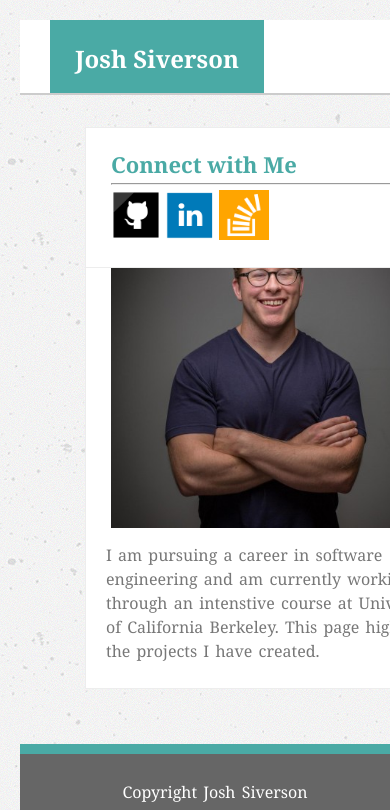
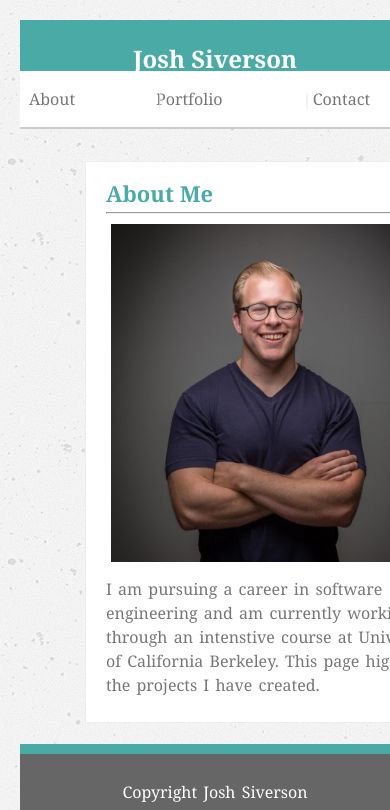
Before and after one commit to siverson90/Responsive-Portfolio, a plain HTML site: page index.html in a window 390 px wide. Shown: the top 810 px of the page. Drawn offline with Linux system fonts and the light colour scheme.

Commit message:
640 header,footer and index.html page are complete

```diff
--- a/assets/css/style.css
+++ b/assets/css/style.css
@@ -368,14 +368,49 @@ li a:hover{
 
 @media screen and (max-width: 640px) {
 
+  .header-container{
+    max-width: 640px;
+    width: 100%;
+    height:100%;
+    max-height: 150px;
+  }
+
+  .name,.nav-item-list{
+    display: block;
+    max-width: 640px;
+    width: 100%;
+    float: none;
+    height: auto;
+  }
+  .name{
+    margin: 0px;
+    max-height: 75px;
+    height: 100%;
+  }
+
+  .nav-item-list{
+    padding: 0px 0px 20px 0px;
+    text-align: center;
+    float: none;
+    margin: none;
+    max-height: 75px;
+    height: 100%;
+
+  }
+
+  .nav-item{
+    width: 30%;
+    padding-bottom: 20px;
+    padding-top: 20px;
+  }
+
+  .nav-item-bar{
+    margin-left: 80px;
+  }
+
   .left-side, .right-side {
     display: block;
-    position: absolute;
     margin-left: 55px;
   }
 
-  .right-side{
-
-  }
-
 }
--- a/index.html
+++ b/index.html
@@ -4,6 +4,7 @@
   <title>Josh's Portfolio</title>
    <link rel="stylesheet" type="text/css" href="assets/css/reset.css">
   <link rel="stylesheet" type="text/css" href="assets/css/style.css">
+  <meta name="viewport" content="width=device-width,initial-scale=1">
 
 </head>
 <body>
```
Also changed, not shown: contact.html (+1 -0 lines), portfolio.html (+1 -0 lines).
